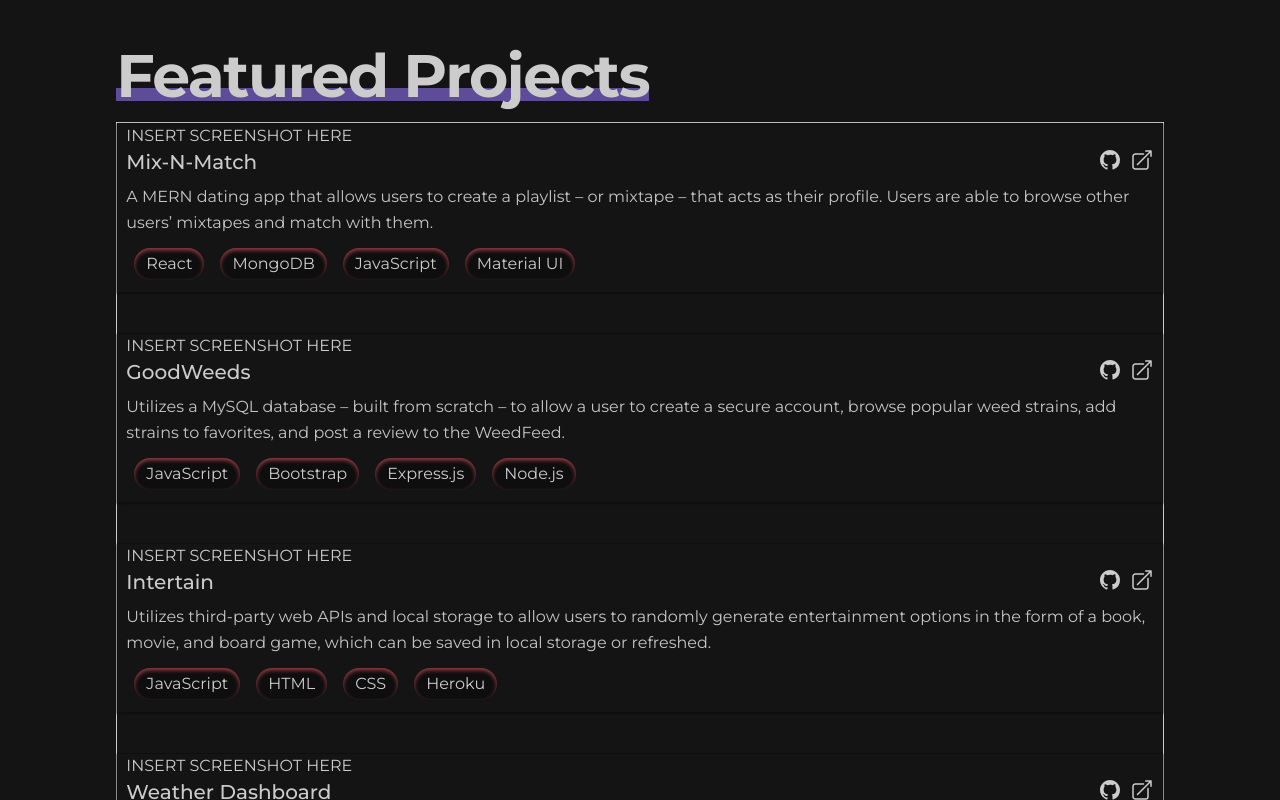
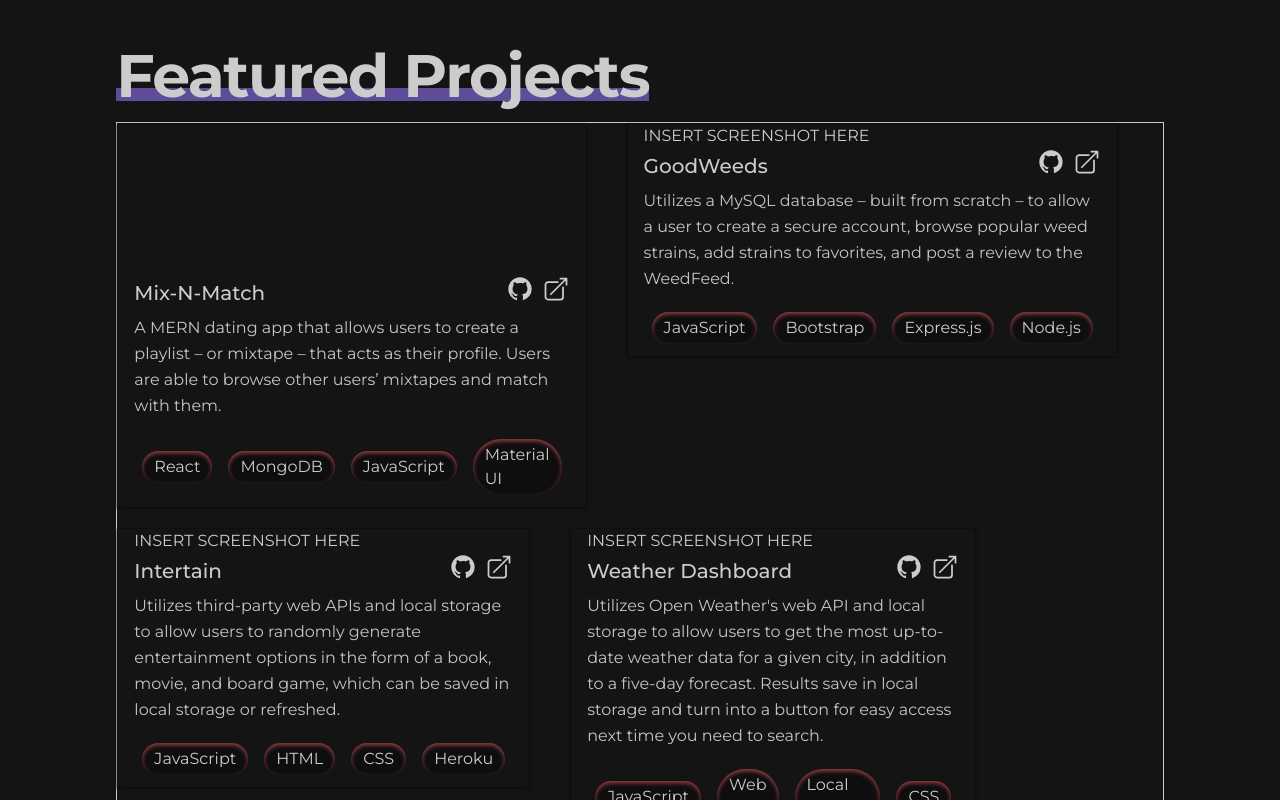
Before and after one commit to graycodesnu/graycodes.dev, a React (Create React App) app: page / in a window 1280 px wide. Shown: the part 1840-2640 px from the top of the page. Built offline with nearby package versions, Linux system fonts and the light colour scheme; some icons are missing.

Commit message:
screenshot rendering with limited formatting options

```diff
--- a/src/components/home/ProjectList.js
+++ b/src/components/home/ProjectList.js
@@ -7,6 +7,8 @@
 import { useState } from "react";
 // Import Data
 import { projectData } from "../../data/projectData";
+
+
 
 export default function ProjectList({ project }) {
   // Modal useState
@@ -39,28 +41,28 @@
       <div className="">
         <div
           onClick={() => setOpenModal(true)}
-          className="border border-primary-dark bg-primary shadow-sm shadow-primary-dark h-fit px-2"
+          className="border border-primary-dark bg-primary shadow-sm shadow-primary-dark h-fit px-4 w-min"
         >
           {/* Screenshot */}
-          <div>{project.screenshot}</div>
+          <div >{project.screenshot}</div>
           {/* TITLE AND LINKS */}
           <div className="flex flex-row justify-between">
           {/* Title */}
-          <h5 className="text-xl font-medium">{project.title}</h5>
+          <h5 className="text-xl font-medium mt-1">{project.title}</h5>
           {/* LINKS */}
           <div className="flex">
           {/* GitHub */}
           <a href={project.github}>
-            <GitHubIcon className="h-6 w-6 mr-1" />
+            <GitHubIcon className="h-7 w-7 mr-1" />
           </a>
           {/* Live Link */}
           <a href={project.live}>
-            <ArrowTopRightOnSquareIcon className="h-6 w-6 ml-1" />
+            <ArrowTopRightOnSquareIcon className="h-7 w-7 ml-1" />
           </a>
           </div>
           </div>
           {/* Description */}
-          <p className="text-silver pt-2 leading-relaxed">{project.description}</p>
+          <p className="flex justify-center items-center text-silver my-2 leading-relaxed">{project.description}</p>
           {/* Short Skills */}
           <div className="flex flex-row">
             {shortSkillArray.map((skill) => (
--- a/src/data/projectData.js
+++ b/src/data/projectData.js
@@ -1,12 +1,15 @@
 // title, screenshot, github link, live link, description, skills tags, responsibilities (for bigger projects)
 // TODO: The rest of project data
 // TODO: Add svg screenshots for each project
+import {ReactComponent as GoodWeedsScreenshot} from "../assets/project-screenshots/goodweeds/goodweeds.svg";
+
+
 export const projectData = [
   //! Mix-n-Match
   {
     id: 1,
     title: "Mix-N-Match",
-    screenshot: "INSERT SCREENSHOT HERE",
+    screenshot: <GoodWeedsScreenshot className="h-36 w-36"/>,
     github: "https://github.com/graycodesnu/mix-match",
     live: "",
     description:
```
Also changed, not shown: src/assets/project-screenshots/goodweeds/goodweeds.png (added), 1 other file (tests, documents, lock files or other folders).
